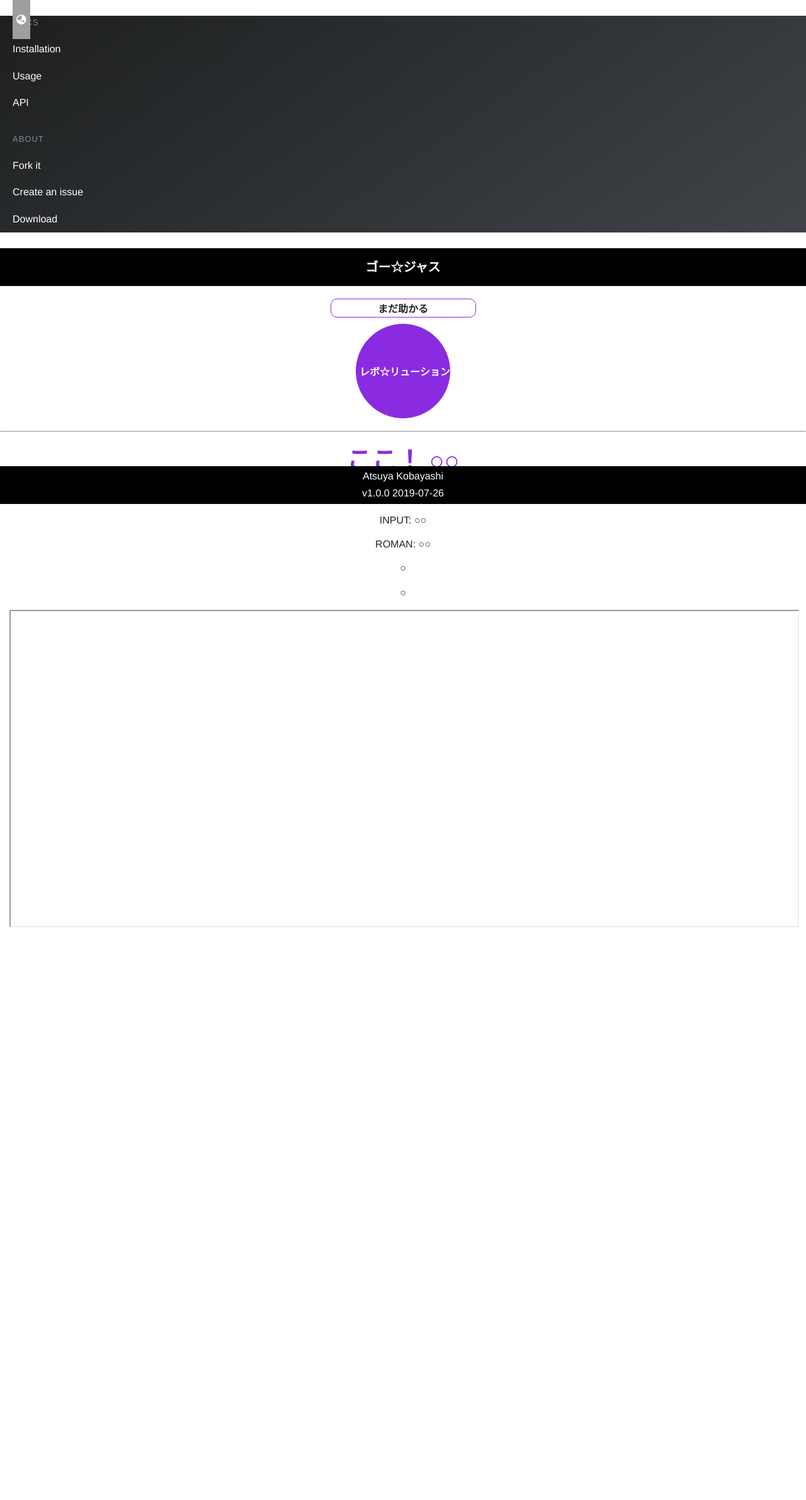
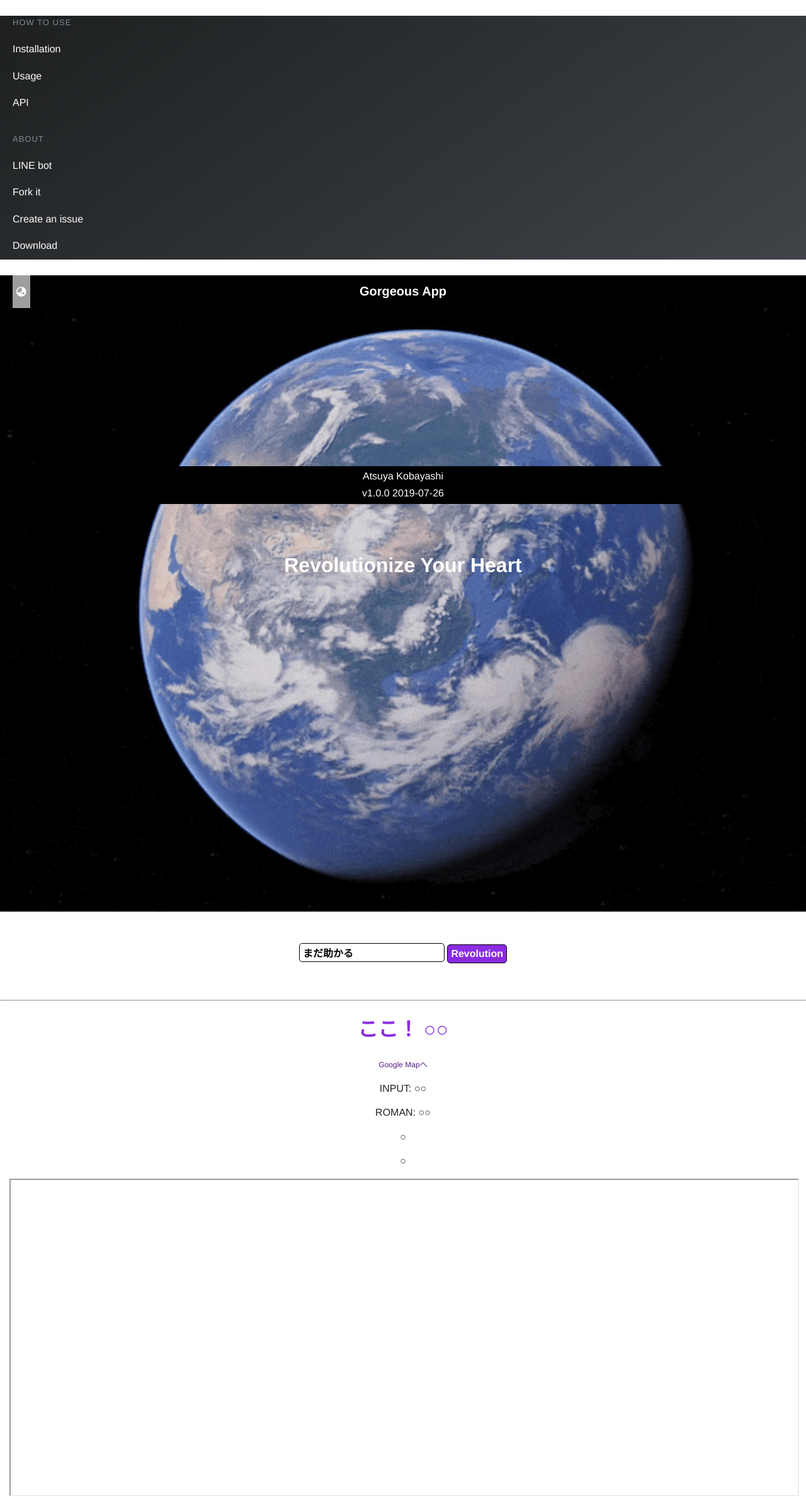
Before and after one commit to atsukoba/GorgeousApp, a Flask app: page / in a window 1280 px wide. Shown: the whole page at 63% size. Before the commit the page ends 1472 px from the top, so only its background shows below. Run offline with Flask 2, Linux system fonts and the light colour scheme; parts of the project's set-up code (start-up, migrations or seed data) failed here and were passed over; some libraries are stand-ins or nearby versions; grey boxes are pictures that could not be loaded.

Commit message:
Update style

```diff
--- a/app/static/css/style.css
+++ b/app/static/css/style.css
@@ -1,17 +1,24 @@
 html, body, ul, li {
   margin: 0;
+  font-size: 16px;
 }
 
 header {
+  position: fixed;
+  top: 0;
+  position: -webkit-sticky;
+  position: sticky;
+  z-index: 1000;
   background-color: black;
-  height: 60px;
+  width: 100vw;
+  height: 50px;
 }
 
 header h1 {
   color: white;
   font-size: 20px;
   margin: 0;
-  line-height: 60px;
+  line-height: 50px;
   text-align: center;
 }
 
@@ -22,27 +29,63 @@
 
 header .btn-hamburger i {
   color: white;
-  line-height: 60px;
+  line-height: 50px;
 }
 
 section {
   margin: 0;
 }
 
+section.banner {
+  margin: 0;
+  padding: 0;
+}
+
+section.banner .wrapper {
+  width: 100vw;
+  height: 75vw;
+  background-image: url(../img/earth.gif);
+  background-size: cover;
+  background-position: center;
+  position: relative;
+}
+
+section.banner .wrapper h2 {
+  color: white;
+  font-size: 2rem;
+  line-height: 2rem;
+  position: absolute;
+  text-align: center;
+  width: 100vw;
+  top: 40%;
+  left: 50%;
+  -webkit-transform: translate(-50%, -50%);
+  transform: translate(-50%, -50%);
+}
+
+section.about {
+  display: none;
+}
+
 section.input {
-  margin: 20px 0;
+  margin: 0 auto;
+  padding: 40px 0;
+  width: -webkit-fit-content;
+  width: -moz-fit-content;
+  width: fit-content;
 }
 
 section.input input {
-  display: block;
-  border: solid 1px blueviolet;
-  border-radius: 10px;
+  display: inline-block;
+  border: solid .5px black;
+  border-radius: 5px;
   margin: 10px auto;
-  text-align: center;
   padding: 5px;
 }
 
 section.input input.q {
+  color: black;
+  text-align: left;
   font-weight: bold;
 }
 
@@ -50,9 +93,7 @@
   background-color: blueviolet;
   color: white;
   font-weight: bold;
-  width: 150px;
-  height: 150px;
-  border-radius: 75px;
+  text-align: center;
 }
 
 section.results {
@@ -64,7 +105,7 @@
 }
 
 section.results .result .main_result {
-  font-size: 40px;
+  font-size: 32px;
   display: block;
   color: blueviolet;
   padding: 5px;
--- a/app/static/sass/style.sass
+++ b/app/static/sass/style.sass
@@ -2,16 +2,22 @@
 
 html, body, ul, li
     margin: 0
+    font-size: 16px
 
 header
+    position: fixed
+    top: 0
+    position: sticky
+    z-index: 1000
     background-color: black
-    height: 60px
+    width: 100vw
+    height: 50px
 
     h1
         color: white
         font-size: 20px
         margin: 0
-        line-height: 60px
+        line-height: 50px
         text-align: center
 
     .btn-hamburger
@@ -20,31 +26,60 @@
 
         i
             color: white
-            line-height: 60px
+            line-height: 50px
 
 
 section
     margin: 0
 
+
+section.banner
+    margin: 0
+    padding: 0
+
+    .wrapper
+        width: 100vw
+        height: 75vw
+        background-image: url(../img/earth.gif)
+        background-size: cover
+        background-position: center
+        position: relative
+        h2
+            color: white
+            font-size: 2rem
+            line-height: 2rem
+            position: absolute
+            text-align: center
+            width: 100vw
+            top: 40%
+            left: 50%
+            -webkit-transform : translate(-50%,-50%)
+            transform : translate(-50%,-50%)
+
+section.about
+    display: none
+
+
 section.input
-    margin: 20px 0
-
+    margin: 0 auto
+    padding: 40px 0
+    width: fit-content
     input
-        display: block
-        border: solid 1px blueviolet
-        border-radius: 10px
+        display: inline-block
+        border: solid .5px black
+        border-radius: 5px
         margin: 10px auto
-        text-align: center
         padding: 5px
     input.q
+        color: black
+        text-align: left
         font-weight: bold
     input.revo
         background-color: blueviolet
         color: white
         font-weight: bold
-        width: 150px
-        height: 150px
-        border-radius: 75px
+        text-align: center
+
 
 section.settings
 
@@ -55,7 +90,7 @@
         p
             text-align: center
         .main_result
-            font-size: 40px
+            font-size: 32px
             display: block
             color: blueviolet
             padding: 5px
--- a/app/templates/index.html
+++ b/app/templates/index.html
@@ -29,7 +29,7 @@
   <body>
     <nav id="menu" class="menu">
       <section class="menu-section">
-        <h3 class="menu-section-title">Docs</h3>
+        <h3 class="menu-section-title">How to Use</h3>
         <ul class="menu-section-list">
           <li><a href="https://github.com/atsukoba/GorgeousApp" target="_blank">Installation</a></li>
           <li><a href="https://github.com/atsukoba/GorgeousApp" target="_blank">Usage</a></li>
@@ -39,6 +39,7 @@
       <section class="menu-section">
         <h3 class="menu-section-title">About</h3>
         <ul class="menu-section-list">
+            <li><a href="https://github.com/atsukoba/GorgeousApp" target="_blank">LINE bot</a></li>
           <li><a href="https://github.com/atsukoba/GorgeousApp" target="_blank">Fork it</a></li>
           <li><a href="https://github.com/atsukoba/GorgeousApp/issues/new" target="_blank">Create an issue</a></li>
           <li><a href="https://github.com/atsukoba/GorgeousApp/releases/" target="_blank">Download</a></li>
@@ -50,15 +51,28 @@
         <button class="toggle-button btn-hamburger js-slideout-toggle">
           <i class="fas fa-globe-asia"></i>
         </button>
-        <h1>ゴー☆ジャス</h1>
+        <h1>Gorgeous App
+        </h1>
       </header>
+      <section class="banner">
+        <div class="wrapper">
+          <h2>
+            Revolutionize Your Heart
+          </h2>
+        </div>
+      </section>
+      <section class="about">
+        <p>
+          <!-- TO DO -->
+        </p>
+      </section>
       <form action="/" method="POST">
         <section class="input">
           <input type="text" name="input" value="まだ助かる" class="q"/>
-          <input type="submit" value="レボ☆リューション" class="revo" />
+          <input type="submit" value="Revolution" class="revo" />
         </section>
         <section class="settings">
-
+          <!-- TO DO -->
         </section>
       </form>
       <hr>
```
Also changed, not shown: app/static/img/earth.gif (added), 1 other file.
